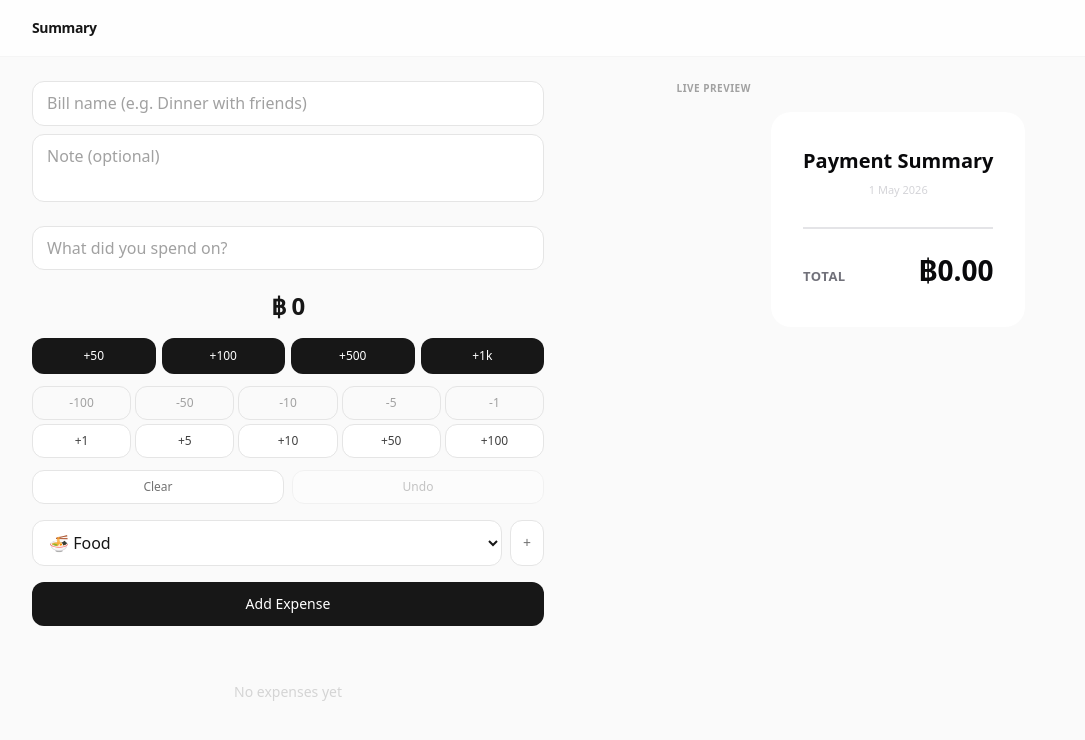
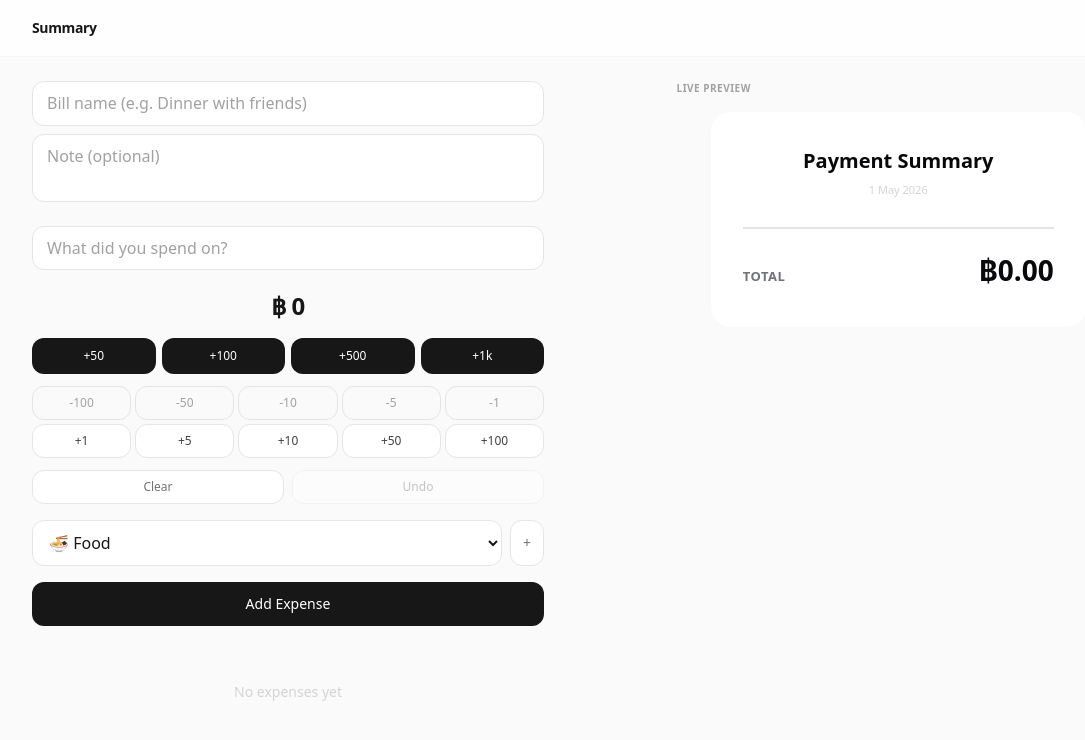
Before and after one commit to superChai76/expense-summary, a Next.js app: page / in a window 1280 px wide. Shown: the top 740 px of the page, without its empty margins (64-1149 px from the left). Built offline with nearby package versions, Linux system fonts and the light colour scheme.

Commit message:
Set bill card min-width 375px and max-width 440px

```diff
--- a/src/components/PreviewCard.tsx
+++ b/src/components/PreviewCard.tsx
@@ -84,7 +84,8 @@ const CardContent = ({
         fontFamily: "system-ui, -apple-system, sans-serif",
         color: "#18181b",
         width: "100%",
-        maxWidth: 460,
+        minWidth: 375,
+        maxWidth: 440,
       }}
     >
       {/* Header */}
```
